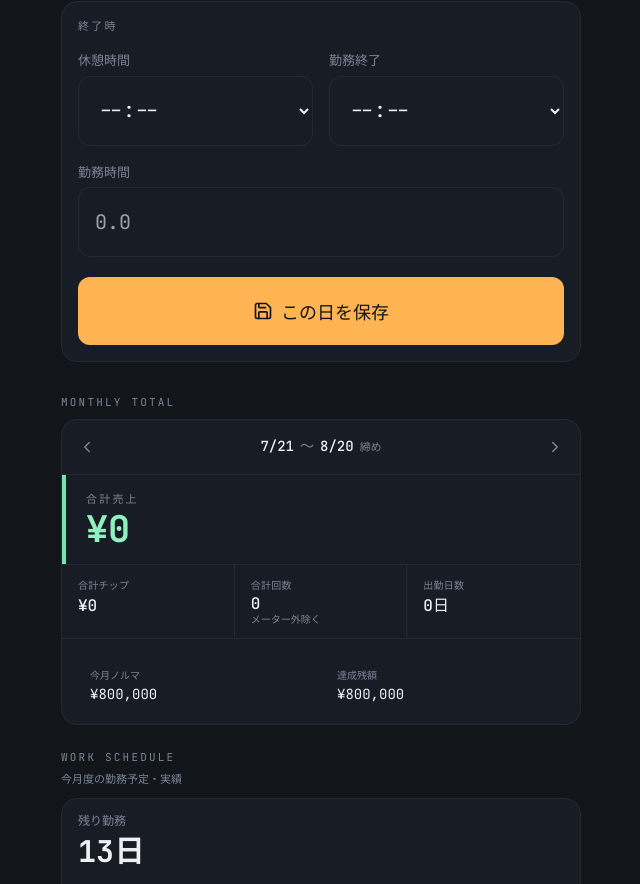
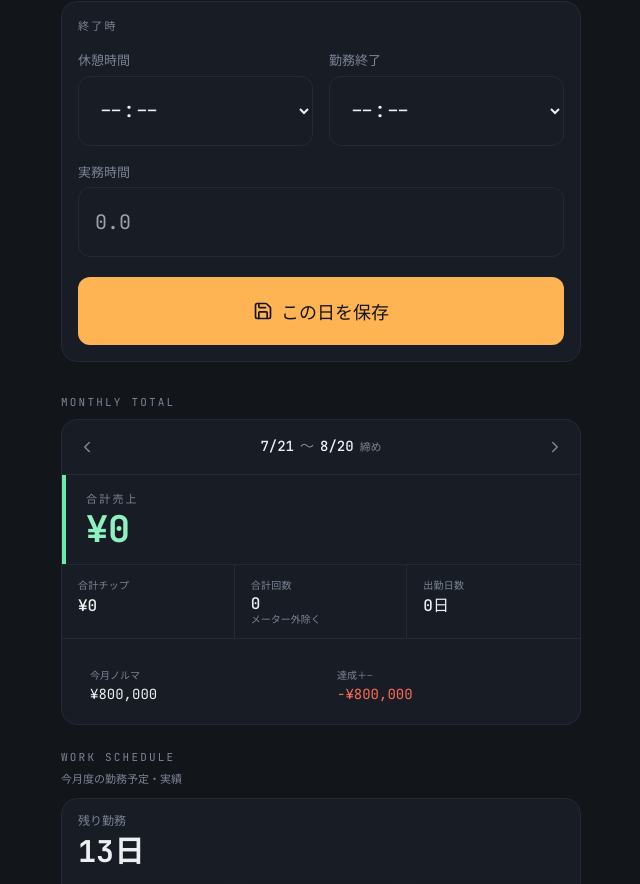
Before and after one commit to masatomm80/work-log-react, a React (Vite) app: page / in a window 1280 px wide. Shown: the part 1916-2800 px from the top of the page, without its empty margins (319-959 px from the left). Built offline with nearby package versions, Linux system fonts and the light colour scheme.

Commit message:
Update WorkLog.jsx

```diff
--- a/src/WorkLog.jsx
+++ b/src/WorkLog.jsx
@@ -976,7 +976,8 @@ export default function WorkLog() {
       return acc;
     }, 0);
   }, [periodEntries]);
-  const monthlyRemaining = monthlySalesTotal >= monthlyTarget ? 0 : Math.max(monthlyTarget - monthlySalesTotal, 0);
+  // 達成＋− = 売上合計 − 今月ノルマ(超過はプラス、未達はマイナス、0は符号なしで表示する)
+  const monthlyAchievementDiff = monthlySalesTotal - monthlyTarget;
   const occupancyRateDisplay = useMemo(
     () => formatOccupancyRate(form.totalDistance, form.occupiedDistance),
     [form.totalDistance, form.occupiedDistance]
@@ -1300,7 +1301,7 @@ export default function WorkLog() {
                 {[
                   ["チップ", form.tip ? `¥${yen(form.tip)}` : "—"],
                   ["回数", form.count || "—"],
-                  ["勤務時間", form.workHours ? `${form.workHours}h` : "—"],
+                  [isLegacyMode ? "勤務時間" : "実務時間", form.workHours ? `${form.workHours}h` : "—"],
                 ].map(([label, val]) => (
                   <div key={label} className="px-4 py-3 border-r border-[#232A36] last:border-r-0 min-w-0">
                     <div className="text-[10px] text-[#7C8496] tracking-wide">{label}</div>
@@ -1486,7 +1487,7 @@ export default function WorkLog() {
                   </div>
                 ) : null}
 
-                <Field label="勤務時間">
+                <Field label={isLegacyMode ? "勤務時間" : "実務時間"}>
                   <input
                     type="text"
                     inputMode="decimal"
@@ -1641,8 +1642,18 @@ export default function WorkLog() {
                   <div className="font-meter text-sm text-[#EDEFF3] mt-0.5">¥{yen(monthlyTarget)}</div>
                 </div>
                 <div className="rounded-xl bg-[#181D25] px-3 py-2">
-                  <div className="text-[10px] text-[#7C8496]">達成残額</div>
-                  <div className="font-meter text-sm text-[#EDEFF3] mt-0.5">¥{yen(monthlyRemaining)}</div>
+                  <div className="text-[10px] text-[#7C8496]">達成＋−</div>
+                  <div
+                    className={`font-meter text-sm mt-0.5 ${
+                      monthlyAchievementDiff > 0
+                        ? "text-[#6EE7A8]"
+                        : monthlyAchievementDiff < 0
+                          ? "text-[#FF6B57]"
+                          : "text-[#EDEFF3]"
+                    }`}
+                  >
+                    {monthlyAchievementDiff > 0 ? "+" : monthlyAchievementDiff < 0 ? "-" : ""}¥{yen(Math.abs(monthlyAchievementDiff))}
+                  </div>
                 </div>
               </div>
             </div>
```
